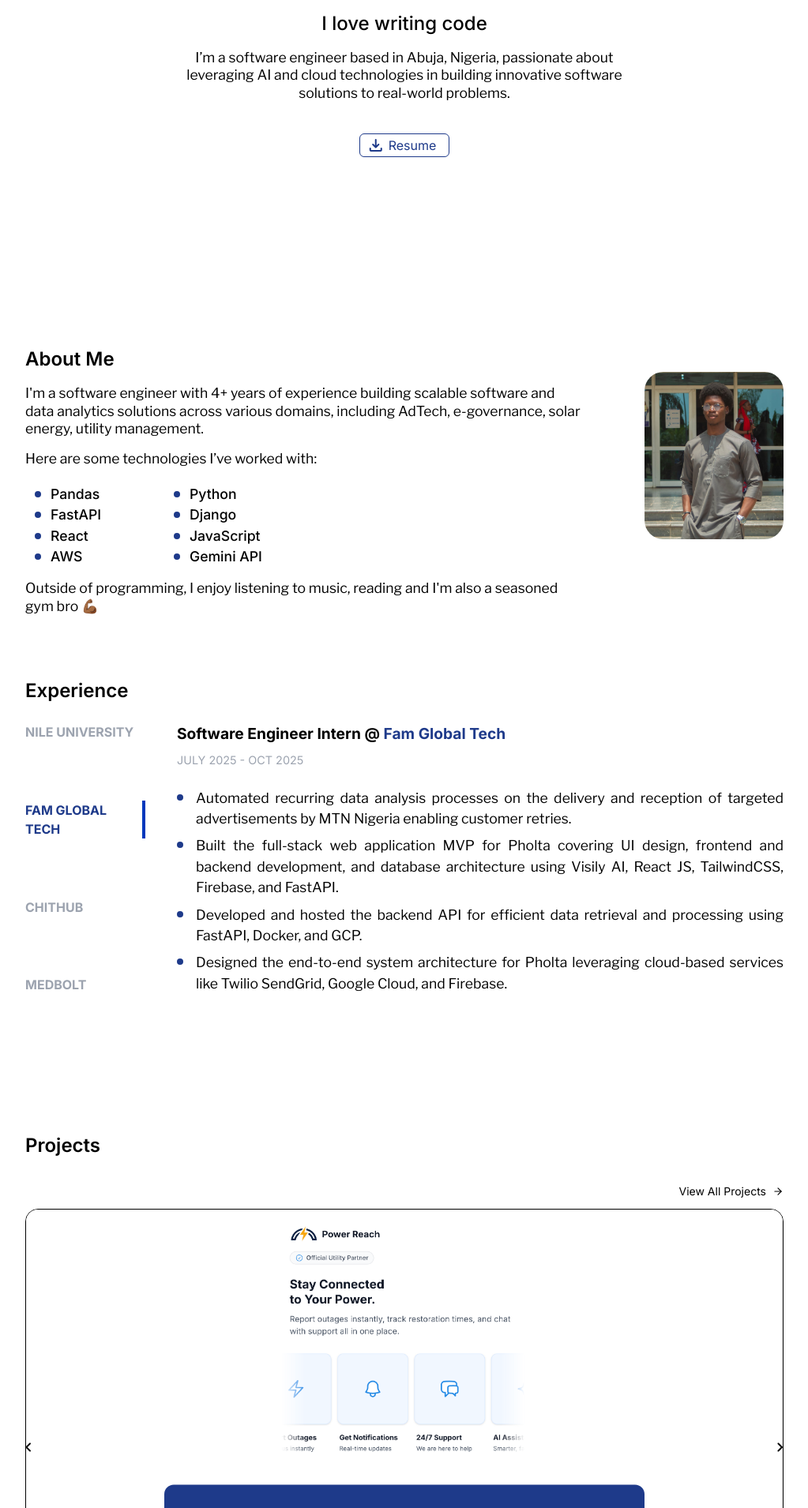
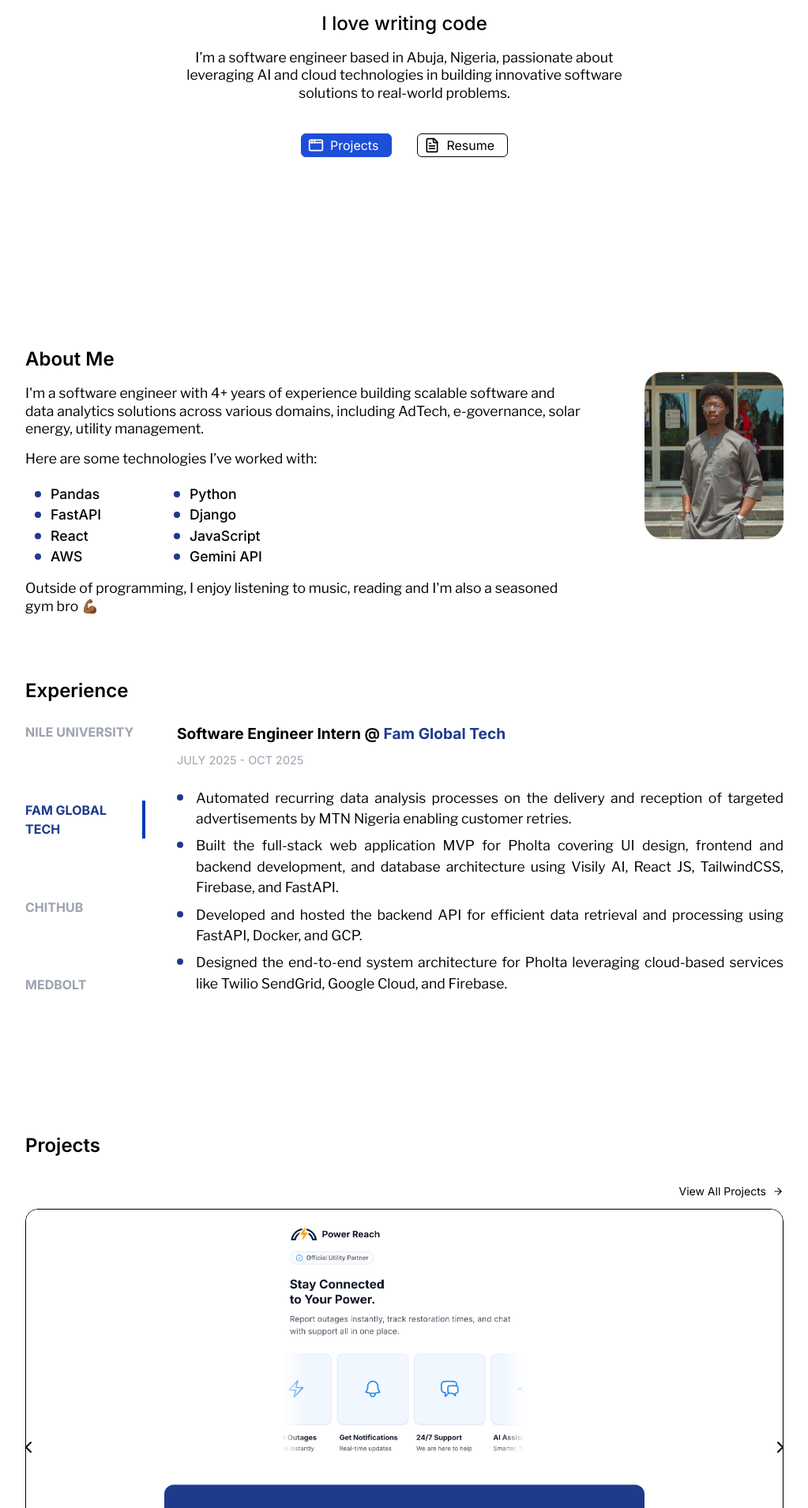
Before and after one commit to tomjames156/tomi_portfolio, a Next.js app: page / in a window 1280 px wide. Shown: the part 450-2360 px from the top of the page at 79% size, without its empty margins (128-1151 px from the left). Built offline with nearby package versions, Linux system fonts and the light colour scheme.

Commit message:
minor updates to hero section

```diff
--- a/app/layout.tsx
+++ b/app/layout.tsx
@@ -4,6 +4,14 @@ import { inter } from '@/app/ui/fonts'
 export const metadata: Metadata = {
   title: "Tomi's Portfolio",
   description: "Portfolio Website by Akinwande Tomisin",
+  icons:{
+    icon: [
+      { url: '/icon.png', sizes: '192x192', type: 'image/png'}
+    ],
+    apple: [
+      { url: '/apple-icon.png', sizes: '180x180', type: 'image/png'}
+    ]
+  }
 };
 
 export default function RootLayout({
@@ -14,11 +22,6 @@ export default function RootLayout({
   return (
     <html lang="en" className="dark">
       <meta name="viewport" content="width=device-width, initial-scale=1.0" />
-      <link rel="icon" type="/icon.png" href="/favicon-new.png" sizes="32x32"/>
-      <link
-        rel="apple-touch-icon"
-        type="image/png" href="/icon.png" sizes="32x32"
-      />
       <body
         className={`${inter.className} antialiased dark:bg-black dark:text`}
       >
--- a/app/ui/Hero.tsx
+++ b/app/ui/Hero.tsx
@@ -1,4 +1,5 @@
 import { libre_franklin } from './fonts'
+import { LuAppWindow, LuFileText } from 'react-icons/lu'
 import Link from 'next/link'
 
 export default function Hero(){
@@ -9,23 +10,16 @@ export default function Hero(){
                 <h1 className='text-[1.75rem] mt-10 font-bold xs:text-3xl sm:text-4xl'>Hi there, I’m Tomisin</h1>
                 <h3 className='text-[1.3rem] mt-1 font-medium sm:text-2xl sm:mt-4'>I love writing code</h3>
                 <p className={`mt-1 leading-[1.3rem] text-[1rem] ${libre_franklin.className} antialiased xs:text-[1.1rem] xs:mt-2 sm:mt-4 sm:text-[1.1rem] sm:leading-[1.4rem]`}>I’m a software engineer based in Abuja, Nigeria, passionate about leveraging AI and cloud technologies in building innovative software solutions to real-world problems.</p>
-                <div className='flex'>
-                    <Link href="/tomisin_ak_resume.pdf" target='_blank' download={true} title="Download Resume" className='w-fit mt-10 mx-auto flex border-[0.1rem] border-blue-900 text-center items-center text-blue-900 pl-2 pr-4 py-0.5 rounded-md gap-[0.25rem] transition-all ease-in-out duration-100 hover:bg-blue-900 hover:text-white hover:border-[0.15rem] text-[1rem] dark:hover:border-blue-400 dark:hover:text-blue-400
-                    dark:hover:bg-black dark:bg-white
-                    dark:text-black dark:border-white'>
-                        <span className="material-symbols-rounded hover:[--font-FILL:1] hover:[--font-wght:600]">
-                            download
-                        </span>
+                <div className='flex mt-10 gap-8 justify-center'>
+                    <Link href="#projects" title="Download Resume" className='w-fit text-md flex border-[0.1rem] border-blue-700 text-center items-center pl-2 pr-4 py-0.5 rounded-md gap-[0.5rem] transition-all ease-in-out duration-100 bg-blue-700 text-white border-[0.15rem] text-[1rem]
+                    hover:bg-blue-500 hover:border-blue-500 hover:mt-2 hover:-mb-2'>
+                        <LuAppWindow className='text-xl'/>
+                        Projects
+                    </Link>
+                    <Link href="/tomisin_ak_resume.pdf" target='_blank' title="View Resume" className='w-fit text-md flex border-[0.1rem] bg-white border-black text-center items-center text-black pl-2 pr-4 py-0.5 rounded-md gap-[0.5rem] transition-all ease-in-out duration-100 hover:text-gray-500 hover:border-gray-500 border-[0.15rem] text-[1rem] hover:-mt-2 hover:mb-2'>
+                        <LuFileText className='text-xl'/>
                         Resume
                     </Link>
-                    {/* <Link href="/tomisin_ak_resume.pdf" target='_blank' download={true} title="Download Resume" className='w-fit h-fit mt-10 mx-auto flex border-[0.1rem] border-blue-900 text-center items-center text-blue-900 pl-2 pr-4 py-0.5 rounded-md gap-[0.25rem] transition-all ease-in-out duration-100 hover:bg-blue-900 hover:text-white hover:border-[0.15rem] text-[1rem] dark:hover:border-blue-400 dark:hover:text-blue-400
-                    dark:hover:bg-black dark:bg-white
-                    dark:text-black dark:border-white'>
-                        <span className="material-symbols-rounded hover:[--font-FILL:1] hover:[--font-wght:600]">
-                            download
-                        </span>
-                        Resume
-                    </Link> */}
                 </div>
 
 
--- a/app/ui/Navbar.tsx
+++ b/app/ui/Navbar.tsx
@@ -6,7 +6,7 @@ import linkedin from "../../public/linkedin.png"
 
 export default function Navbar(){
     return (
-        <nav className="flex justify-between items-end px-2 bg-white xs:px-5 sm:px-10 lg:px-12 py-4 fixed left-0 top-0 w-full z-20 dark:bg-black dark:text-white border border-[#ffffff25]">
+        <nav className="flex justify-between items-end px-2 bg-white xs:px-5 sm:px-10 lg:px-12 py-4 fixed left-0 top-0 w-full z-20 dark:bg-black dark:text-white border border-[#ffffff25] border-b-[1px] border-t-0 border-r-0 border-l-0">
             <div className="flex-2 flex items-center gap-3">
                 <Link href='/' className="font-bold text-[0.95rem] hover:text-blue-400 transition transition-all duration-200 2xs:text-[1rem] xs:text-[1.2rem">tom1sin</Link>
                 <div className="hidden sm:block">
--- a/app/ui/Projects.tsx
+++ b/app/ui/Projects.tsx
@@ -6,7 +6,7 @@ import { motion } from 'framer-motion'
 import Link from 'next/link'
 import gitLogoBlue from "../../public/git-blue.png"
 import earthBlue from "../../public/earth-blue.png"
-import { LuArrowRight } from 'react-icons/lu'
+import { LuArrowRight, LuChevronLeft, LuChevronRight } from 'react-icons/lu'
 import { projectsSlides, projectTiles } from '../lib/placeholder-data'
 import Image from 'next/image'
 
@@ -130,11 +130,11 @@ export default function Projects(){
                     </div>
                 </div>
                 <div className='absolute top-1/2 -left-1 -translate-y-1/2 material-symbols-rounded text-[2.5rem] cursor-pointer hover:-left-2 hover:text-[#343434] hover:scale-[1.1] transition-transform duration-200 xs:-left-2 xs:text-[6rem] xs:hover:-left-4 xs:hover:scale-[1.15]' onClick={prevProject}>
-                    chevron_left
+                    <LuChevronLeft/>
                 </div>
                 <div className='absolute top-1/2 -right-1
                 -translate-y-1/2 material-symbols-rounded text-[2.5rem] cursor-pointer hover:-right-2 hover:text-[#343434] hover:scale-[1.1] transition-transform duration-200 xs:-right-2 xs:text-[6rem] xs:hover:-right-4 xs:hover:scale-[1.15]' onClick={nextProject}>
-                    chevron_right
+                    <LuChevronRight/>
                 </div>
             </motion.div>
             <div className='w-full flex justify-center lg:hidden'>
```
Also changed, not shown: app/apple-icon.png (added).
